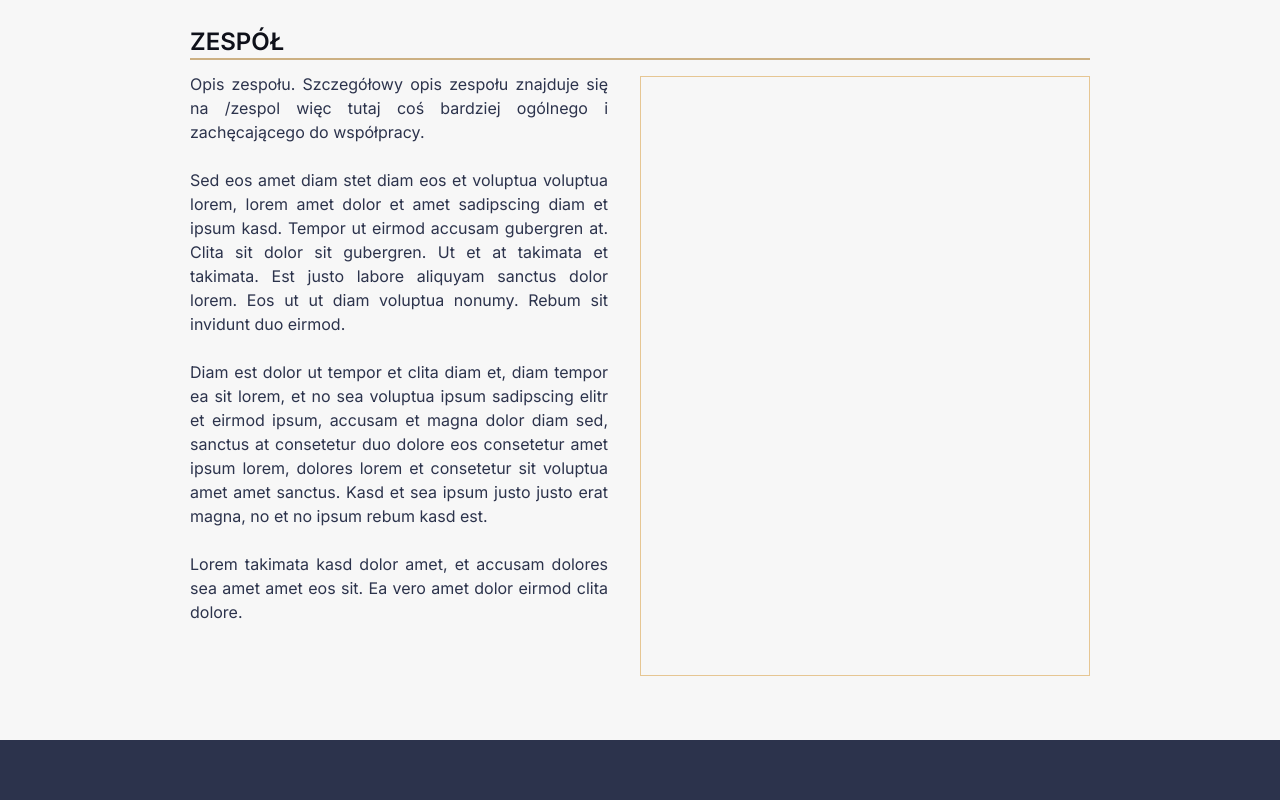
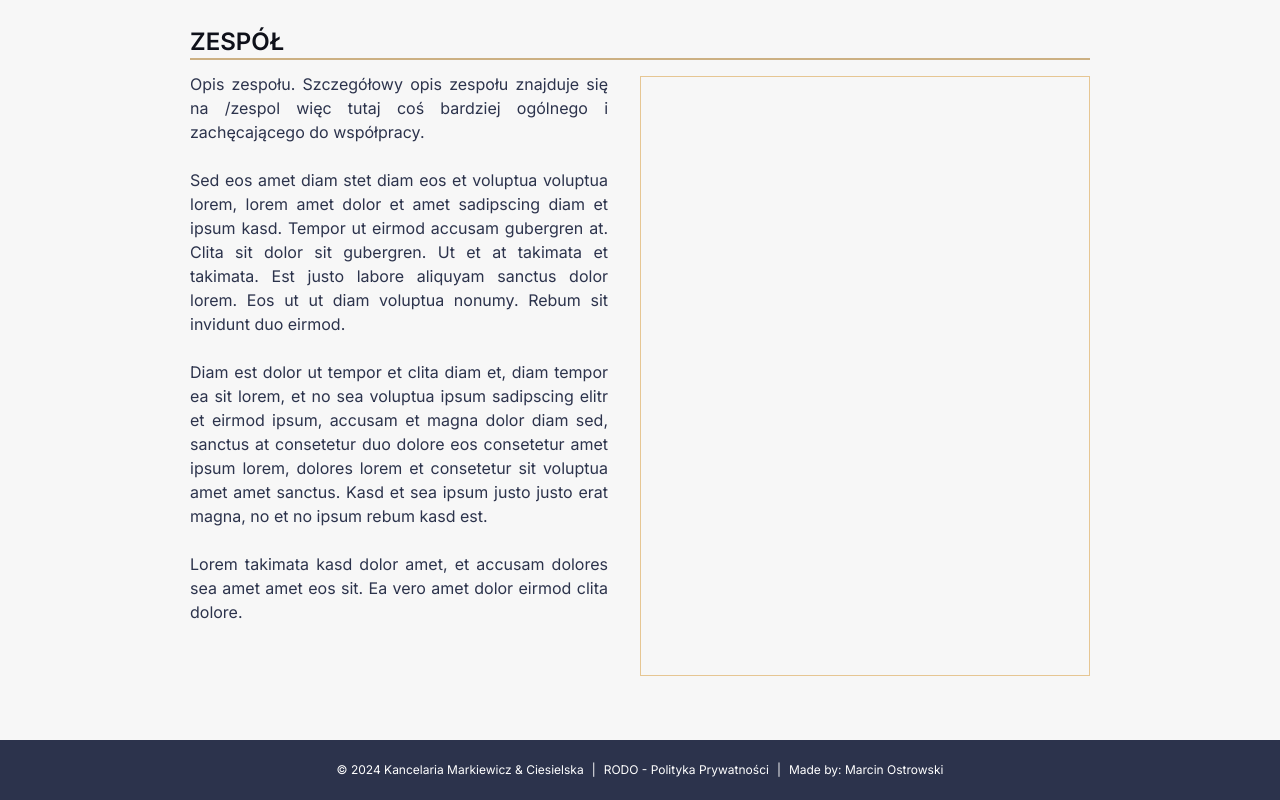
Before and after one commit to OstrowskiDev/kancelaria, a Next.js app: page / in a window 1280 px wide. Shown: the part 2372-3172 px from the top of the page. Built offline with nearby package versions, Linux system fonts and the light colour scheme.

Commit message:
Added footer.

```diff
--- a/src/app/layout.js
+++ b/src/app/layout.js
@@ -3,6 +3,7 @@ import { roboto } from './fonts.js'
 import { inter } from './fonts.js'
 import { Logo } from '@/ui/components/Logo'
 import { Navigation } from '@/ui/components/Navigation'
+import Footer from '@/ui/components/Footer'
 
 export const metadata = {
   title: 'Kancelaria Adwokacka',
@@ -26,7 +27,7 @@ export default function RootLayout({ children }) {
         </nav>
         <main className="main-content flex flex-col">
           {children}
-          <footer className="footer h-[60px] bg-primary-700"></footer>
+          <Footer />
         </main>
       </body>
     </html>
--- /dev/null
+++ b/src/ui/components/Footer.js
@@ -0,0 +1,15 @@
+export default function Footer() {
+  return (
+    <footer className="footer-container flex items-center h-[60px] bg-primary-700">
+      <div className="footer-content mx-auto flex flex-row justify-between gap-2">
+        <p className="footer-address text-white text-xs">
+          © 2024 Kancelaria Markiewicz & Ciesielska
+        </p>
+        <p className="footer-address text-white text-xs">|</p>
+        <p className="footer-phone text-white text-xs">RODO - Polityka Prywatności</p>
+        <p className="footer-address text-white text-xs">|</p>
+        <p className="footer-email text-white text-xs">Made by: Marcin Ostrowski</p>
+      </div>
+    </footer>
+  )
+}
```
